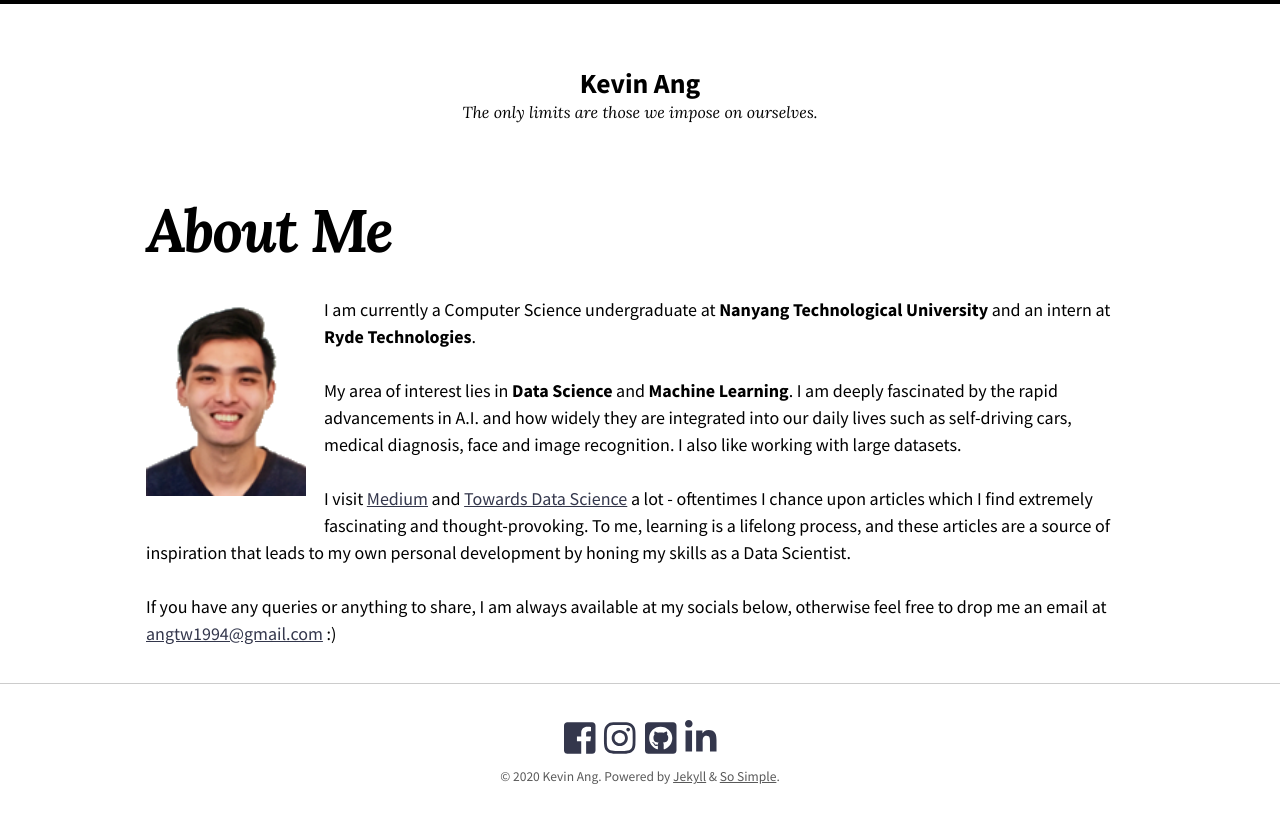
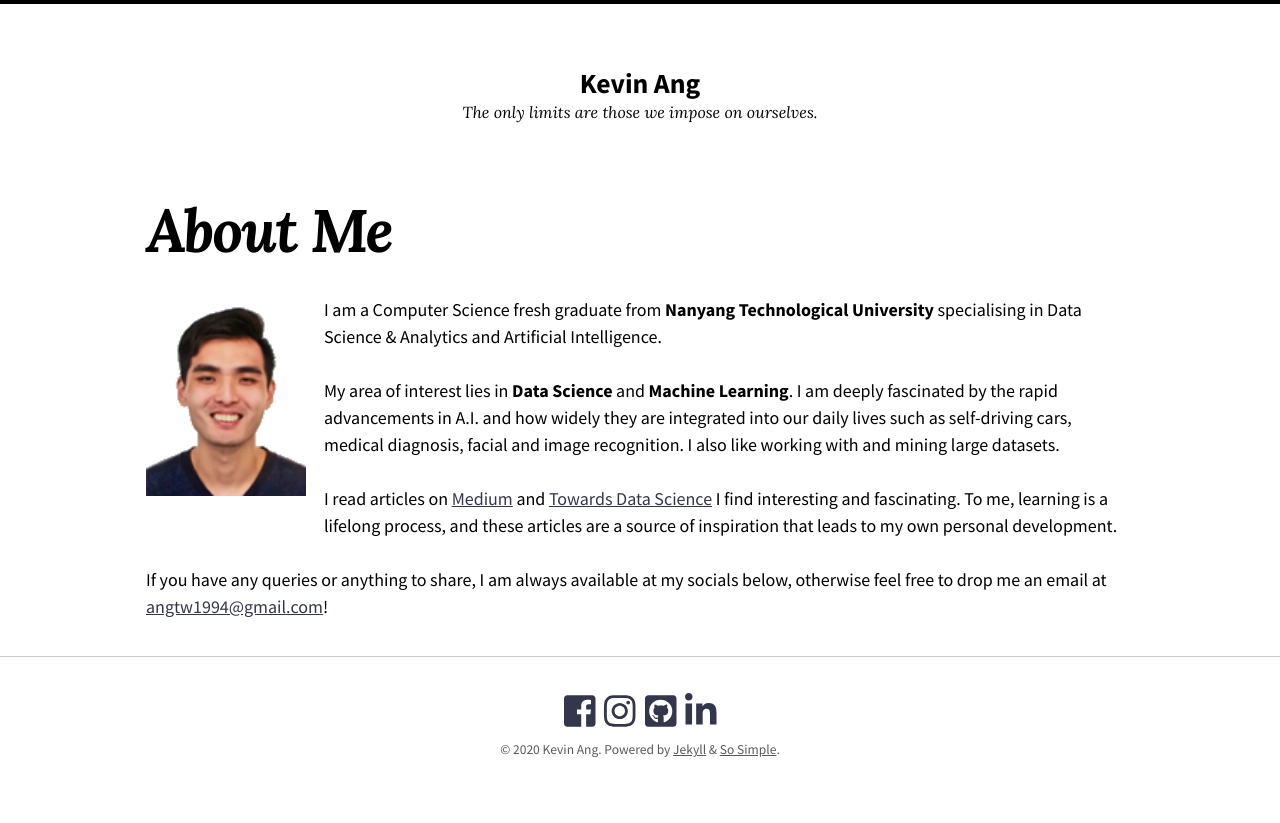
Before and after one commit to crixspine/site, a Jekyll site: the page built from index.md, in a window 1280 px wide. Shown: the top 823 px of the page. Built offline with Jekyll 4.4.1, drawn with Linux system fonts in a browser that asks for light colours; nearby versions of some CDN libraries.

Commit message:
updated grad

```diff
--- a/index.md
+++ b/index.md
@@ -5,10 +5,10 @@ permalink: /
 ---
 ![profile-pic]({{ '/assets/img/profile.png' | absolute_url }}){: height="160px" width="160px" .align-left}
 
-I am currently a Computer Science undergraduate at **Nanyang Technological University** and an intern at **Ryde Technologies**.
+I am a Computer Science fresh graduate from **Nanyang Technological University** specialising in Data Science & Analytics and Artificial Intelligence.
 
-My area of interest lies in **Data Science** and **Machine Learning**. I am deeply fascinated by the rapid advancements in A.I. and how widely they are integrated into our daily lives such as self-driving cars, medical diagnosis, face and image recognition. I also like working with large datasets.
+My area of interest lies in **Data Science** and **Machine Learning**. I am deeply fascinated by the rapid advancements in A.I. and how widely they are integrated into our daily lives such as self-driving cars, medical diagnosis, facial and image recognition. I also like working with and mining large datasets.
 
-I visit [Medium](https://medium.com) and [Towards Data Science](https://towardsdatascience.com/data-science/home) a lot - oftentimes I chance upon articles which I find extremely fascinating and thought-provoking. To me, learning is a lifelong process, and these articles are a source of inspiration that leads to my own personal development by honing my skills as a Data Scientist.
+I read articles on [Medium](https://medium.com) and [Towards Data Science](https://towardsdatascience.com/data-science/home) I find interesting and fascinating. To me, learning is a lifelong process, and these articles are a source of inspiration that leads to my own personal development.
 
-If you have any queries or anything to share, I am always available at my socials below, otherwise feel free to drop me an email at <angtw1994@gmail.com> :)
+If you have any queries or anything to share, I am always available at my socials below, otherwise feel free to drop me an email at <angtw1994@gmail.com>!
```
Also changed, not shown: experience/index.md (+3 -3 lines), assets/img/ryde-logo-2.png (added), assets/img/ryde-logo.png.
